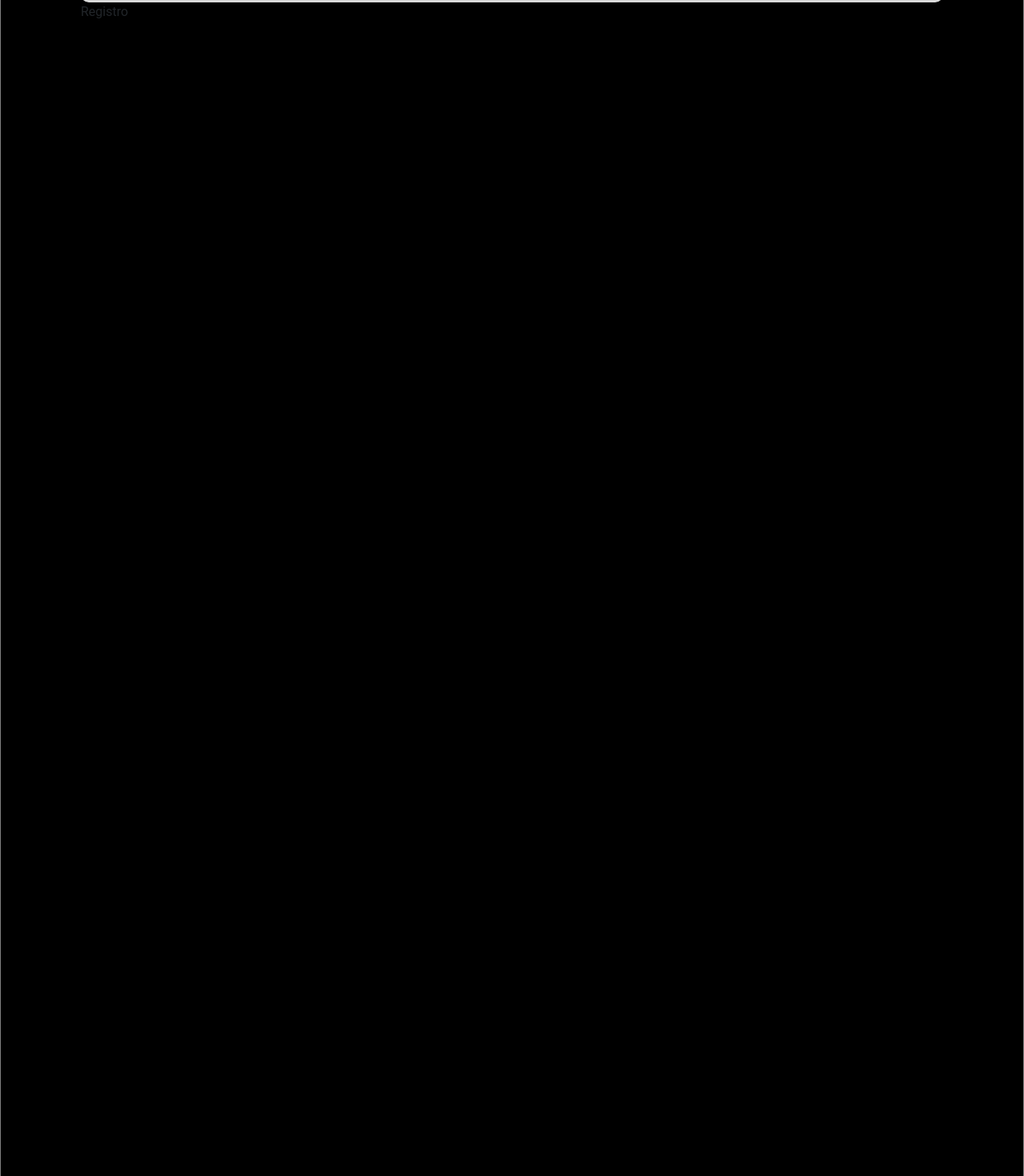
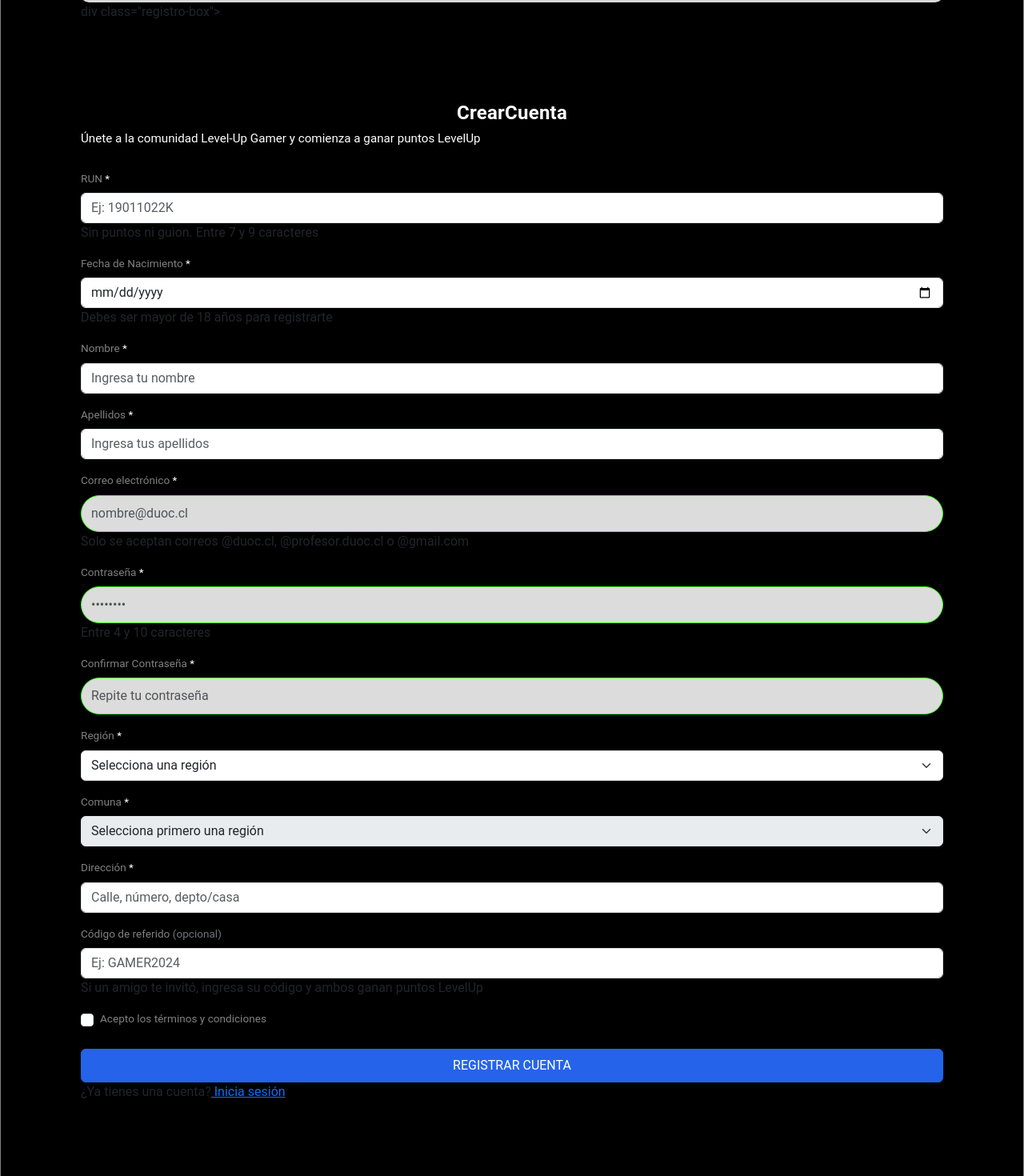
Before and after one commit to RaulMendez-hub/Level-UP-React, a React (Vite) app: page /registro in a window 1280 px wide. Shown: the part 160-1630 px from the top of the page at 80% size. Built offline with nearby package versions, Linux system fonts and the light colour scheme.

Commit message:
Se integra pagina de registro como componente de React

```diff
--- a/src/App.tsx
+++ b/src/App.tsx
@@ -41,6 +41,7 @@ export const App = () => {
             <Route path="/perfil" element={<Perfil></Perfil>}></Route>
 
 
+
         </Routes>
         </>
     )
--- a/src/Components/nshared/CardsComputers.tsx
+++ b/src/Components/nshared/CardsComputers.tsx
@@ -7,7 +7,7 @@ export const CardsComputers = () => {
   return (
     <div>
       <div className="titulo1">
-        <h1>Computadores</h1>
+        <h1>COMPUTADORES GAMER</h1>
       </div>
       <div className="Accesorios">
         {computadores.map((computadores) => (
--- /dev/null
+++ b/src/Components/nshared/RegistroComponentes.tsx
@@ -0,0 +1,214 @@
+import React from 'react'
+
+export const RegistroComponentes = () => {
+  return (
+    <div>
+        {`div class="registro-box">            `}
+        <h1>
+            Crear <span> Cuenta</span>
+        </h1>
+        <p className="sub">
+            {" "}
+            Únete a la comunidad Level-Up Gamer y comienza a ganar puntos LevelUp{" "}
+        </p>
+        <form id="registroForm" noValidate>
+            <div className="mb-3">
+            <label className="form-label" htmlFor="run">
+                {" "}
+                RUN <span className="required">*</span>{" "}
+            </label>
+            <input
+                className="form-control"
+                id="run"
+                placeholder="Ej: 19011022K"
+                required
+                type="text"
+            />
+            <div className="form-hint">
+                {" "}
+                Sin puntos ni guion. Entre 7 y 9 caracteres{" "}
+            </div>
+            <div className="invalid-feedback" id="runError" />
+            </div>
+            <div className="mb-3">
+            <label className="form-label" htmlFor="fechaNacimiento">
+                {" "}
+                Fecha de Nacimiento <span className="required">*</span>{" "}
+            </label>
+            <input
+                className="form-control"
+                id="fechaNacimiento"
+                required
+                type="date"
+            />
+            <div className="form-hint">
+                {" "}
+                Debes ser mayor de 18 años para registrarte{" "}
+            </div>
+            <div className="invalid-feedback" id="fechaError" />
+            </div>
+            <div className="mb-3">
+            <label className="form-label" htmlFor="nombre">
+                {" "}
+                Nombre <span className="required">*</span>{" "}
+            </label>
+            <input
+                className="form-control"
+                id="nombre"
+                placeholder="Ingresa tu nombre"
+                required
+                type="text"
+            />
+            <div className="invalid-feedback"> Ingresa tu nombre </div>
+            </div>
+            <div className="mb-3">
+            <label className="form-label" htmlFor="apellidos">
+                {" "}
+                Apellidos <span className="required">*</span>{" "}
+            </label>
+            <input
+                className="form-control"
+                id="apellidos"
+                placeholder="Ingresa tus apellidos"
+                required
+                type="text"
+            />
+            <div className="invalid-feedback"> Ingresa tus apellidos </div>
+            </div>
+            <div className="mb-3">
+            <label className="form-label" htmlFor="email">
+                {" "}
+                Correo electrónico <span className="required">*</span>{" "}
+            </label>
+            <input
+                className="form-control"
+                id="email"
+                placeholder="nombre@duoc.cl"
+                required
+                type="email"
+            />
+            <div className="form-hint">
+                {" "}
+                Solo se aceptan correos @duoc.cl, @profesor.duoc.cl o @gmail.com{" "}
+            </div>
+            <div className="invalid-feedback"> Ingresa un correo válido </div>
+            <div className="discount" id="avisoDescuento">
+                {" "}
+                ¡Con tu correo Duoc obtienes 20% de descuento de por vida!{" "}
+            </div>
+            </div>
+            <div className="mb-3">
+            <label className="form-label" htmlFor="password">
+                {" "}
+                Contraseña <span className="required">*</span>{" "}
+            </label>
+            <input
+                className="form-control"
+                id="password"
+                placeholder="••••••••"
+                required
+                type="password"
+            />
+            <div className="form-hint"> Entre 4 y 10 caracteres </div>
+            <div className="invalid-feedback">
+                {" "}
+                La contraseña debe tener entre 4 y 10 caracteres{" "}
+            </div>
+            </div>
+            <div className="mb-3">
+            <label className="form-label" htmlFor="confirmPassword">
+                {" "}
+                Confirmar Contraseña <span className="required">*</span>{" "}
+            </label>
+            <input
+                className="form-control"
+                id="confirmPassword"
+                placeholder="Repite tu contraseña"
+                required
+                type="password"
+            />
+            <div className="invalid-feedback" id="passwordFeedback">
+                {" "}
+                Las contraseñas deben coincidir{" "}
+            </div>
+            </div>
+            <div className="mb-3">
+            <label className="form-label" htmlFor="region">
+                {" "}
+                Región <span className="required">*</span>{" "}
+            </label>
+            <select className="form-select" id="region" required>
+                <option value=""> Selecciona una región </option>
+            </select>
+            <div className="invalid-feedback"> Selecciona una región </div>
+            </div>
+            <div className="mb-3">
+            <label className="form-label" htmlFor="comuna">
+                Comuna <span className="required">*</span>
+            </label>
+            <select className="form-select" disabled id="comuna" required>
+                <option value="">Selecciona primero una región</option>
+            </select>
+            <div className="invalid-feedback"> Selecciona una comuna </div>
+            </div>
+            <div className="mb-3">
+            <label className="form-label" htmlFor="direccion">
+                {" "}
+                Dirección <span className="required">*</span>{" "}
+            </label>
+            <input
+                className="form-control"
+                id="direccion"
+                placeholder="Calle, número, depto/casa"
+                required
+                type="text"
+            />
+            <div className="invalid-feedback"> Ingresa tu dirección </div>
+            </div>
+            <div className="mb-3">
+            <label className="form-label" htmlFor="codigoReferido">
+                {" "}
+                Código de referido <span className="text-secondary">
+                (opcional)
+                </span>{" "}
+            </label>
+            <input
+                className="form-control"
+                id="codigoReferido"
+                placeholder="Ej: GAMER2024"
+                type="text"
+            />
+            <div className="form-hint">
+                {" "}
+                Si un amigo te invitó, ingresa su código y ambos ganan puntos LevelUp{" "}
+            </div>
+            </div>
+            <div className="form-check mb-4">
+            <input
+                className="form-check-input"
+                id="terminos"
+                required
+                type="checkbox"
+            />
+            <label className="form-check-label" htmlFor="terminos">
+                {" "}
+                Acepto los términos y condiciones{" "}
+            </label>
+            <div className="invalid-feedback">
+                {" "}
+                Debes aceptar los términos y condiciones{" "}
+            </div>
+            </div>
+            <button className="btn btn-primary w-100 btn-registro" type="submit">
+            {" "}
+            REGISTRAR CUENTA{" "}
+            </button>
+            <div className="alert mt-3 d-none" id="mensajeRegistro" role="alert" />
+            <p className="login-link">
+            ¿Ya tienes una cuenta?
+            <a href="/iniciarSesion.html"> Inicia sesión </a>
+            </p>
+        </form>
+        </div>
+  )
+}
--- a/src/views/IniciarSesion.tsx
+++ b/src/views/IniciarSesion.tsx
@@ -1,7 +1,12 @@
 import { InicioSesion } from "../Components/nshared/InicioSesion"
+import { Header } from "../Components/shared/Header"
 
 export const IniciarSesion = () => {
   return (
+    <>
     <InicioSesion />
+
+
+    </>
   )
 }
--- a/src/views/Registro.tsx
+++ b/src/views/Registro.tsx
@@ -1,6 +1,8 @@
+import { RegistroComponentes } from "../Components/nshared/RegistroComponentes"
+
 
 export const Registro = () => {
   return (
-    <div>Registro</div>
+    <RegistroComponentes />
   )
 }
```
